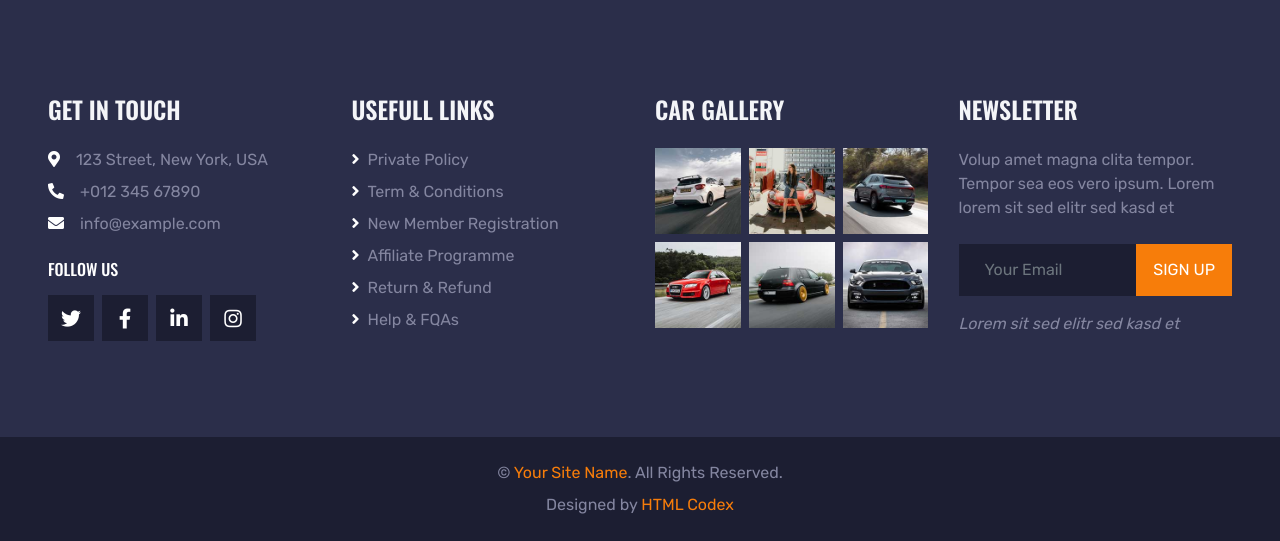
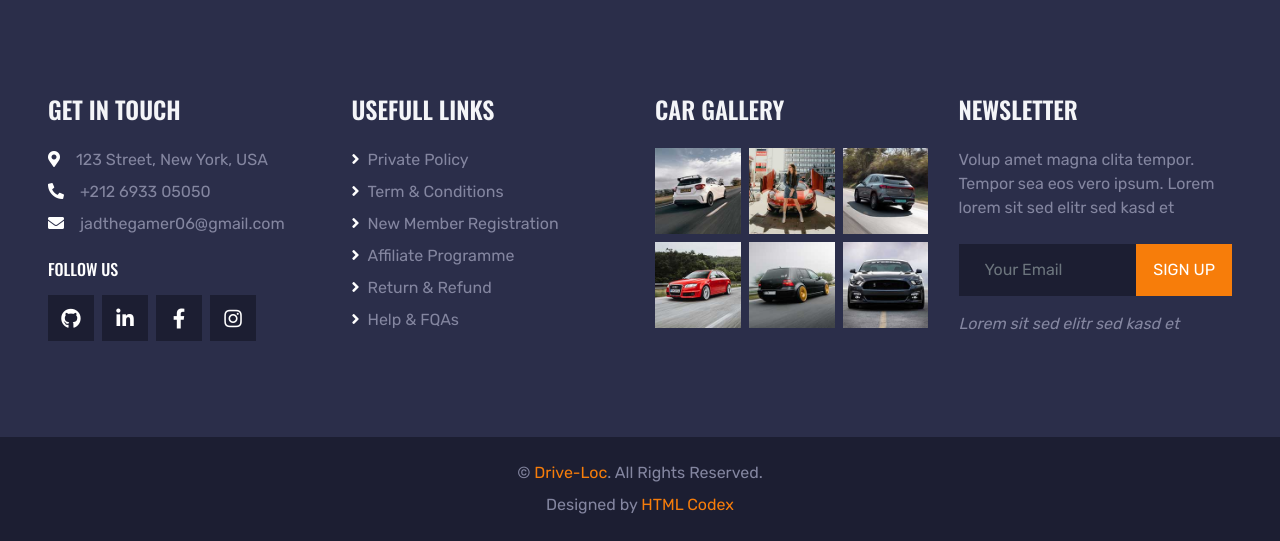
Before and after one commit to Jad-Bel/Drive-Loc-v2, a PHP site: page /views/partials/vehicules/vehiculePage.php in a window 1280 px wide. Shown: the part 1138-1679 px from the top of the page. Run offline with PHP 8.4, Linux system fonts and the light colour scheme; data that the repository does not hold is empty.

Commit message:
FEAT: update contact information and social media links in vehicle page

```diff
--- a/views/partials/vehicules/vehiculePage.php
+++ b/views/partials/vehicules/vehiculePage.php
@@ -250,14 +250,14 @@ try {
             <div class="col-lg-3 col-md-6 mb-5">
                 <h4 class="text-uppercase text-light mb-4">Get In Touch</h4>
                 <p class="mb-2"><i class="fa fa-map-marker-alt text-white mr-3"></i>123 Street, New York, USA</p>
-                <p class="mb-2"><i class="fa fa-phone-alt text-white mr-3"></i>+012 345 67890</p>
-                <p><i class="fa fa-envelope text-white mr-3"></i>info@example.com</p>
+                <p class="mb-2"><i class="fa fa-phone-alt text-white mr-3"></i>+212 6933 05050</p>
+                <p><i class="fa fa-envelope text-white mr-3"></i>jadthegamer06@gmail.com</p>
                 <h6 class="text-uppercase text-white py-2">Follow Us</h6>
                 <div class="d-flex justify-content-start">
-                    <a class="btn btn-lg btn-dark btn-lg-square mr-2" href="#"><i class="fab fa-twitter"></i></a>
-                    <a class="btn btn-lg btn-dark btn-lg-square mr-2" href="#"><i class="fab fa-facebook-f"></i></a>
-                    <a class="btn btn-lg btn-dark btn-lg-square mr-2" href="#"><i class="fab fa-linkedin-in"></i></a>
-                    <a class="btn btn-lg btn-dark btn-lg-square" href="#"><i class="fab fa-instagram"></i></a>
+                    <a class="btn btn-lg btn-dark btn-lg-square mr-2" href="https://github.com/Jad-Bel"><i class="fab fa-github"></i></a>
+                    <a class="btn btn-lg btn-dark btn-lg-square mr-2" href="https://www.linkedin.com/in/jad-belassiria-16390321b/"><i class="fab fa-linkedin-in"></i></a>
+                    <a class="btn btn-lg btn-dark btn-lg-square mr-2" href="https://www.facebook.com/profile.php?id=100070651475648"><i class="fab fa-facebook-f"></i></a>
+                    <a class="btn btn-lg btn-dark btn-lg-square" href="https://www.instagram.com/_69eei/"><i class="fab fa-instagram"></i></a>
                 </div>
             </div>
             <div class="col-lg-3 col-md-6 mb-5">
@@ -275,22 +275,22 @@ try {
                 <h4 class="text-uppercase text-light mb-4">Car Gallery</h4>
                 <div class="row mx-n1">
                     <div class="col-4 px-1 mb-2">
-                        <a href=""><img class="w-100" src="../../../img/gallery-1.jpg" alt=""></a>
+                        <a href=""><img class="w-100" src="../../img/gallery-1.jpg" alt=""></a>
                     </div>
                     <div class="col-4 px-1 mb-2">
-                        <a href=""><img class="w-100" src="../../../img/gallery-2.jpg" alt=""></a>
+                        <a href=""><img class="w-100" src="../../img/gallery-2.jpg" alt=""></a>
                     </div>
                     <div class="col-4 px-1 mb-2">
-                        <a href=""><img class="w-100" src="../../../img/gallery-3.jpg" alt=""></a>
+                        <a href=""><img class="w-100" src="../../img/gallery-3.jpg" alt=""></a>
                     </div>
                     <div class="col-4 px-1 mb-2">
-                        <a href=""><img class="w-100" src="../../../img/gallery-4.jpg" alt=""></a>
+                        <a href=""><img class="w-100" src="../../img/gallery-4.jpg" alt=""></a>
                     </div>
                     <div class="col-4 px-1 mb-2">
-                        <a href=""><img class="w-100" src="../../../img/gallery-5.jpg" alt=""></a>
+                        <a href=""><img class="w-100" src="../../img/gallery-5.jpg" alt=""></a>
                     </div>
                     <div class="col-4 px-1 mb-2">
-                        <a href=""><img class="w-100" src="../../../img/gallery-6.jpg" alt=""></a>
+                        <a href=""><img class="w-100" src="../../img/gallery-6.jpg" alt=""></a>
                     </div>
                 </div>
             </div>
@@ -310,9 +310,9 @@ try {
         </div>
     </div>
     <div class="container-fluid bg-dark py-4 px-sm-3 px-md-5">
-        <p class="mb-2 text-center text-body">&copy; <a href="#">Your Site Name</a>. All Rights Reserved.</p>
+        <p class="mb-2 text-center text-body">&copy; <a href="#">Drive-Loc</a>. All Rights Reserved.</p>
 
-        <!--/*** This template is free as long as you keep the footer author’s credit link/attribution link/backlink. If you'd like to use the template without the footer author’s credit link/attribution link/backlink, you can purchase the Credit Removal License from "https://htmlcodex.com/credit-removal". Thank you for your support. ***/-->
+		<!--/*** This template is free as long as you keep the footer author’s credit link/attribution link/backlink. If you'd like to use the template without the footer author’s credit link/attribution link/backlink, you can purchase the Credit Removal License from "https://htmlcodex.com/credit-removal". Thank you for your support. ***/-->
         <p class="m-0 text-center text-body">Designed by <a href="https://htmlcodex.com">HTML Codex</a></p>
     </div>
     <!-- Footer End -->
```
